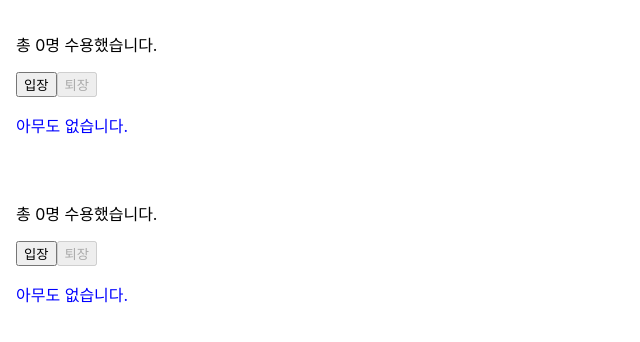
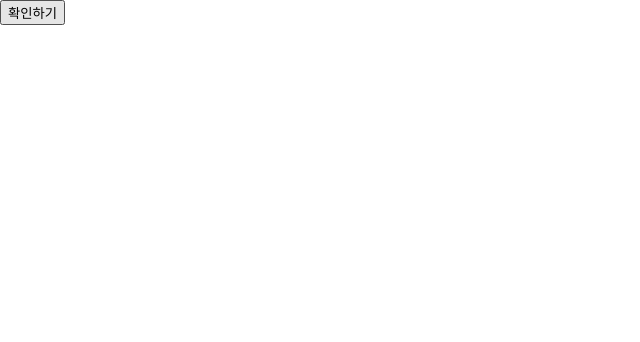
Before and after one commit to hocheol0303/React_study, a React (Create React App) app in the folder horoject/: page / in a window 1280 px wide. Shown: the top 342 px of the page, without its empty margins (0-640 px from the left). Built offline with nearby package versions, Linux system fonts and the light colour scheme.

Commit message:
chap_08 이벤트

```diff
--- /dev/null
+++ b/horoject/src/chap_08/ConfirmButton.jsx
@@ -0,0 +1,52 @@
+import React, {useState} from 'react';
+
+//클래스 컴포넌트
+/*class ConfirmButton extends React.Component{
+    constructor(props){
+        super(props);
+
+        this.state={
+            isConfirmed:false,
+        };
+
+        // this.handleConfirm= this.handleConfirm.bind(this);
+    }
+
+    // 클래스 필드 문법 사용하기
+    handleConfirm=() => {
+        this.setState((prevState) => ({
+            isConfirmed: !prevState.isConfirmed,
+        }));
+    }
+
+    // handleConfirm(){
+    //     this.setState((prevState) => ({
+    //         isConfirmed: !prevState.isConfirmed,
+    //     }));
+    // }
+
+    render(){
+        return(
+            <button onClick={this.handleConfirm} disabled={this.state.isConfirmed}>
+                {this.state.isConfirmed ? "확인됨" : "확인하기"}
+            </button>
+        );
+    }
+}*/
+
+//클래스 컴포넌트를 함수 컴포넌트로 바꾸기
+function ConfirmButton(props){
+    const [isConfirmed, setIsConfirmed] = useState(false);
+
+    const handleConfirm = () => {
+        setIsConfirmed((prevIsConfirmed) => !prevIsConfirmed);
+    };
+
+    return (
+        <button onClick={handleConfirm} disabled={isConfirmed}>
+            {isConfirmed? "확인됨":"확인하기"}
+        </button>
+    );
+}
+
+export default ConfirmButton;
--- a/horoject/src/index.js
+++ b/horoject/src/index.js
@@ -8,6 +8,7 @@
 import CommentList from './chap_05/CommentList';
 import NotificationList from './chap_06/NotificationList';
 import Accommodate from './chap_07/Accommodate';
+import ConfirmButton from './chap_08/ConfirmButton';
 
 const root = ReactDOM.createRoot(document.getElementById('root'));
 
@@ -32,12 +33,19 @@
 // )
 
 // chap_07
+// root.render(
+//   <React.StrictMode>
+//     <Accommodate />
+//     <Accommodate />
+//   </React.StrictMode>,
+//   document.getElementById('root')
+// )
+
+// chap_08
 root.render(
   <React.StrictMode>
-    <Accommodate />
-    <Accommodate />
-  </React.StrictMode>,
-  document.getElementById('root')
+    <ConfirmButton />
+  </React.StrictMode>
 )
 
 // If you want to start measuring performance in your app, pass a function
```
